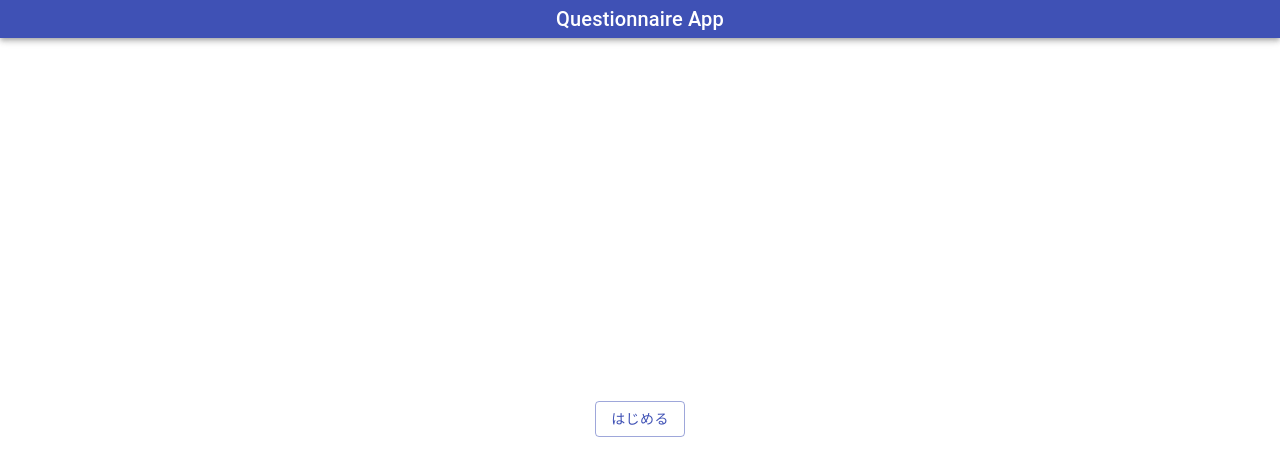
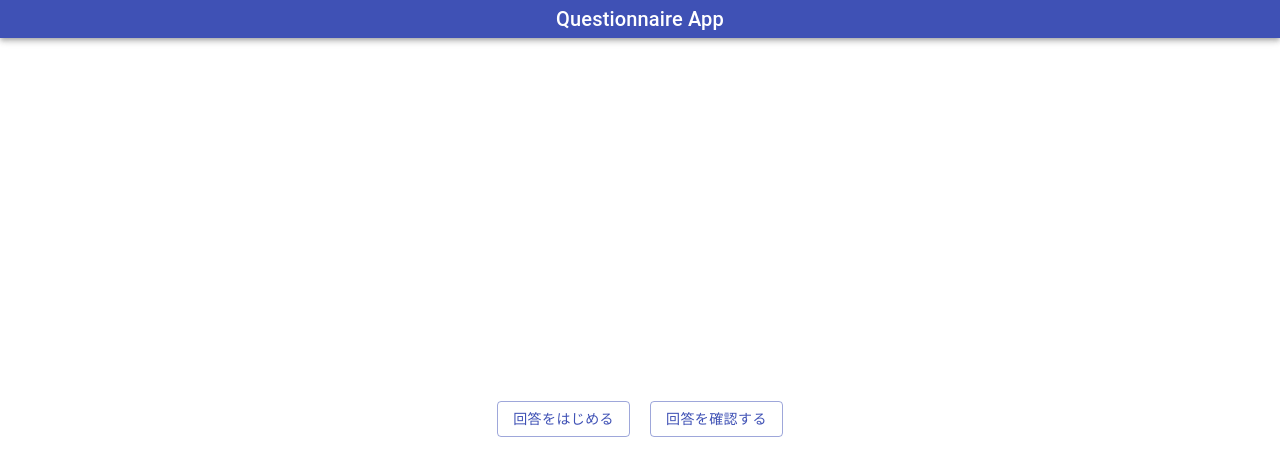
Before and after one commit to YUTATanamoto/questionnaire-app, a React (Create React App) app in the folder client/: page / in a window 1280 px wide. Shown: the top 476 px of the page. Built offline with nearby package versions, Linux system fonts and the light colour scheme; no server answers; the database is empty.

Commit message:
:sparkles: Add result viewer

```diff
--- a/client/src/components/Home.js
+++ b/client/src/components/Home.js
@@ -8,10 +8,13 @@ const useStyles = makeStyles({
     height: "100%",
     width: "100%",
     display: "flex",
-    flexDirection: "column",
+    flexDirection: "row",
     justifyContent: "center",
     alignItems: "center",
   },
+  button: {
+    margin: 10,
+  }
 });
 
 const Home = props => {
@@ -47,12 +50,17 @@ const Home = props => {
       pathname: "/pre_questionnaire",
     });
   };
-  const handleClick = () => {
+  const handleStartButtonClick = () => {
     if (numberOfImagesAnsweredToday === 0) {
       startPreQuestionnaire();
     } else {
       startQuestionnaire();
     }
+  };
+  const handleCheckButtonClick = () => {
+    props.history.push({
+      pathname: "/result",
+    });
   };
 
   return (
@@ -60,10 +68,20 @@ const Home = props => {
       <Button
         variant="outlined"
         color="primary"
-        onClick={handleClick}
+        className={classes.button}
+        onClick={handleStartButtonClick}
         disabled={!isButtonAnabled}
       >
-        はじめる
+        回答をはじめる
+      </Button>
+      <Button
+        variant="outlined"
+        color="primary"
+        className={classes.button}
+        onClick={handleCheckButtonClick}
+        disabled={!isButtonAnabled}
+      >
+        回答を確認する
       </Button>
     </div>
   );
--- a/client/src/components/MyRouter.js
+++ b/client/src/components/MyRouter.js
@@ -2,6 +2,7 @@ import React from 'react';
 import Questionnaire from './Questionnaire';
 import PreQuestionnaire from './PreQuestionnaire';
 import Home from './Home.js';
+import Result from './Result';
 import { BrowserRouter as Router, Route } from "react-router-dom";
 
 export default function MyRouter() {
@@ -10,6 +11,7 @@ export default function MyRouter() {
       <Route path="/" exact component={Home} />
       <Route path="/pre_questionnaire" exact component={PreQuestionnaire} />
       <Route path="/questionnaire" exact component={Questionnaire} />
+      <Route path="/result" exact component={Result} />
     </Router>
   );
 }
--- /dev/null
+++ b/client/src/components/Result.js
@@ -0,0 +1,88 @@
+import React, { useState, useEffect } from 'react';
+import { Card, CardActionArea, CardActions, CardContent, CardMedia, Typography, Button, makeStyles } from '@material-ui/core';
+import IconButton from '@material-ui/core/IconButton';
+import { QUESTIONNAIRES } from '../utils/Constants';
+import firebase from 'firebase/app'
+
+const drawingTheme = "face";
+const useStyles = makeStyles({
+  root: {
+    width: "100%",
+    display: "flex",
+    flexWrap:"wrap",
+  },
+  card: {
+    width: 500,
+    margin: 10,
+    display: "flex",
+    flexDirection: "row",
+  },
+  media: {
+    width: 200,
+    // objectFit: "contain",
+  },
+  details: {
+    display: 'flex',
+    flexDirection: 'column',
+  },
+  content: {
+    flex: '1 0 auto',
+  },
+});
+
+const Result = props =>  {
+  const classes = useStyles();
+  const [answers, setAnswers] = useState([]);
+
+  useEffect(() => {
+    getAnswers();
+  }, []);
+
+  const getAnswers = () => {
+    firebase.database().ref('answers').once('value').then( snapshot => {
+      var _answers = [];
+      snapshot.forEach( childSnapshot  => {
+        _answers.push(childSnapshot.val());
+      });
+      setAnswers(_answers);
+    });
+  };
+
+  const getHumanReadable = time => {
+    const dateTime = new Date(time);
+    return dateTime.toLocaleDateString('ja-JP')+dateTime.toLocaleTimeString('ja-JP')
+  };
+
+  const getEvaluationItem = questionnaireId => {
+      const questionaire = QUESTIONNAIRES.find(element => element.id === questionnaireId);
+      return questionaire.descriptionLeft+"-"+questionaire.descriptionRight;
+  };
+
+  return (
+    <div className={classes.root}>
+      {answers.map((answer, key)=>
+        <Card className={classes.card} key={key}>
+            <CardMedia
+              className={classes.media}
+              image={`https://children-drawing-images.web.app/${answer.image_id}.jpg`}
+              title="Drawing"
+            />
+            <div className={classes.details}>
+            <CardContent>
+                {Object.values(answer.contents).map((content, key)=>
+                    <Typography gutterBottom variant="body2" component="h2" key={key}>
+                       {getEvaluationItem(content.questionaire_id)} :　{content.value}
+                    </Typography>
+                )}
+                <Typography variant="body2" color="textSecondary" component="p">
+                    Submitted at: {getHumanReadable(answer.submitted_at)}
+                </Typography>
+            </CardContent>
+            </div>
+        </Card>
+      )}
+    </div>
+  );
+}
+
+export default Result;
```
